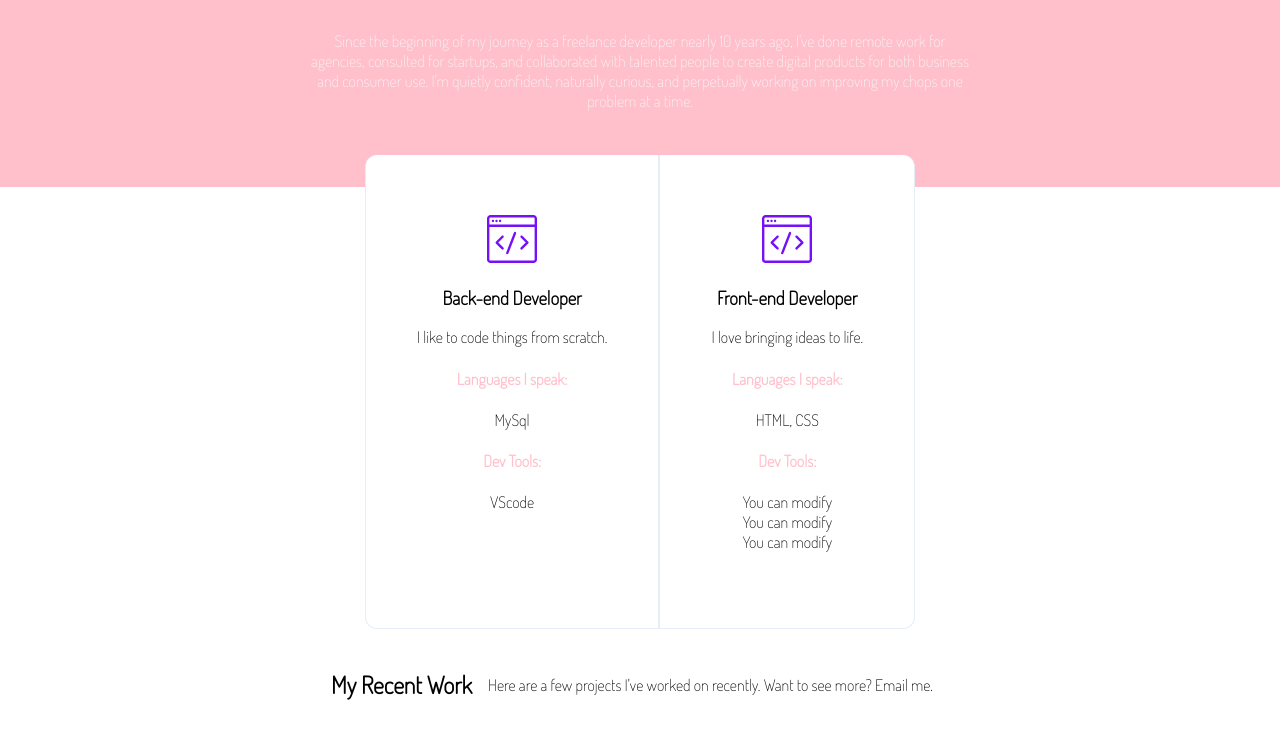
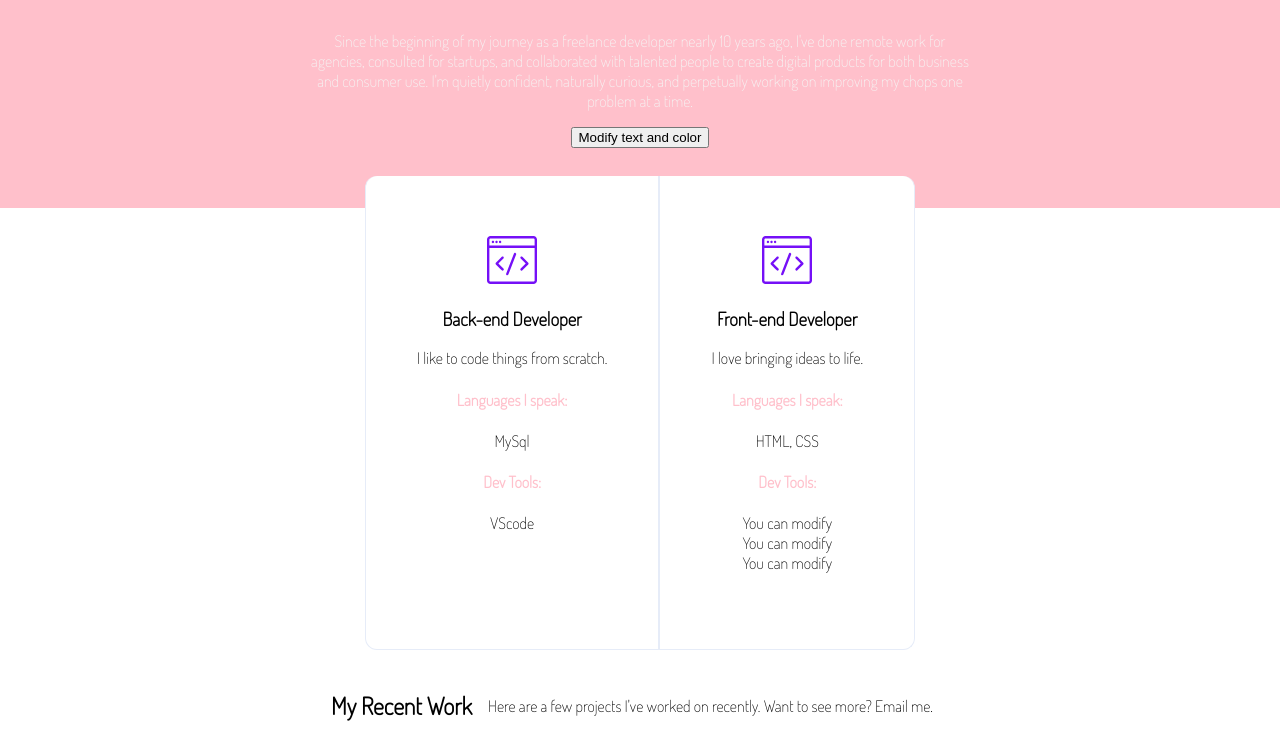
Before and after one commit to WildCodeSchool-2024-02/js-valence-checkpoint-1, a website: page site/portfolio.html in a window 1280 px wide. Shown: the part 900-1637 px from the top of the page. Drawn offline with Linux system fonts and the light colour scheme; files whose address does not match are found by name.

Commit message:
js step 2

```diff
--- a/site/css/portfolio.css
+++ b/site/css/portfolio.css
@@ -140,6 +140,8 @@ p {
   padding: 20px;
 }
 
+
+
 @media screen and (max-width: 700px) {
   .desktop {
     display: none;
--- a/site/js/portfolio.js
+++ b/site/js/portfolio.js
@@ -1,10 +1,22 @@
 document.addEventListener("DOMContentLoaded", function() {
-    // Sélectionner l'image de l'avatar
-    var avatarImage = document.querySelector('.first_banner img');
+    var avatarImage = document.querySelector('.first_banner img')
+  avatarImage.addEventListener('click', function() {
+    avatarImage.src = './image/avatar.svg'
+    })
+  })
 
-    // Ajouter un gestionnaire d'événements sur l'image
-    avatarImage.addEventListener('click', function() {
-      // Changer l'attribut src de l'image lorsqu'elle est cliquée
-      avatarImage.src = './image/avatar.svg';
-    });
-  });
+
+
+
+// Etape 2
+function changeName() {
+    var newName = prompt("Enter your name:")
+    if (newName !== null && newName !== "") {
+      var firstnameSpan = document.getElementById('firstname')
+      var paragraph = document.querySelector('.description p')
+      var currentName = firstnameSpan.textContent
+      firstnameSpan.textContent = newName
+      paragraph.textContent = paragraph.textContent.replace(currentName, newName)
+      firstnameSpan.style.color = 'white'
+    }
+  }
--- a/site/portfolio.html
+++ b/site/portfolio.html
@@ -47,6 +47,7 @@
             naturally curious, and perpetually working on improving my chops one
             problem at a time.
           </p>
+          <button onclick="changeName()">Modify text and color</button>
         </section>
       </article>
 
```
